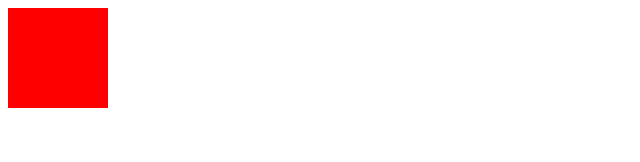
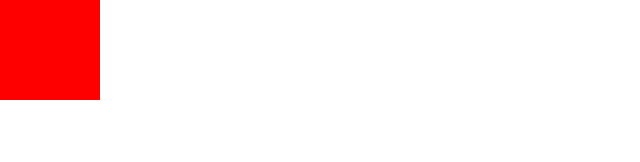
Before and after one commit to mateohubert2/TP_DAW_JS_Canvas, a plain HTML site: page index.html in a window 1280 px wide. Shown: the whole page, without its empty margins (0-640 px from the left). Drawn offline with Linux system fonts and the light colour scheme.

Commit message:
Partie 1 / drawSquare

```diff
--- /dev/null
+++ b/css/style.css
@@ -0,0 +1,9 @@
+body {
+    margin: 0;
+    width: 100vw;
+    height: 100vh;
+}
+canvas {
+    width: 100%;
+    height: 100%;
+}
--- a/index.html
+++ b/index.html
@@ -4,6 +4,7 @@
     <meta charset="UTF-8">
     <meta name="viewport" content="width=device-width, initial-scale=1.0">
     <title>Canvas HTML 5</title>
+    <link rel="stylesheet" href="css/style.css">
 </head>
 <body>
     <canvas></canvas>
--- a/js/draw.js
+++ b/js/draw.js
@@ -1,4 +1,17 @@
 const canvas = document.querySelector("canvas");
+resize();
+
+function resize()
+{
+canvas.width = canvas.clientWidth;
+canvas.height = canvas.clientHeight;
+drawSquare();
+}
+window.addEventListener("resize", () => {
+    resize();
+});
+
+function drawSquare(){
     const context = canvas.getContext("2d");
     // Starts the drawing of the shape
     context.beginPath();
@@ -11,3 +24,4 @@ context.rect(0, 0, 100, 100);
     context.fillStyle = "#FF0000";
     // Fills the square
     context.fill();
+}
```
Lines whose indentation alone changed are shown as unchanged.
